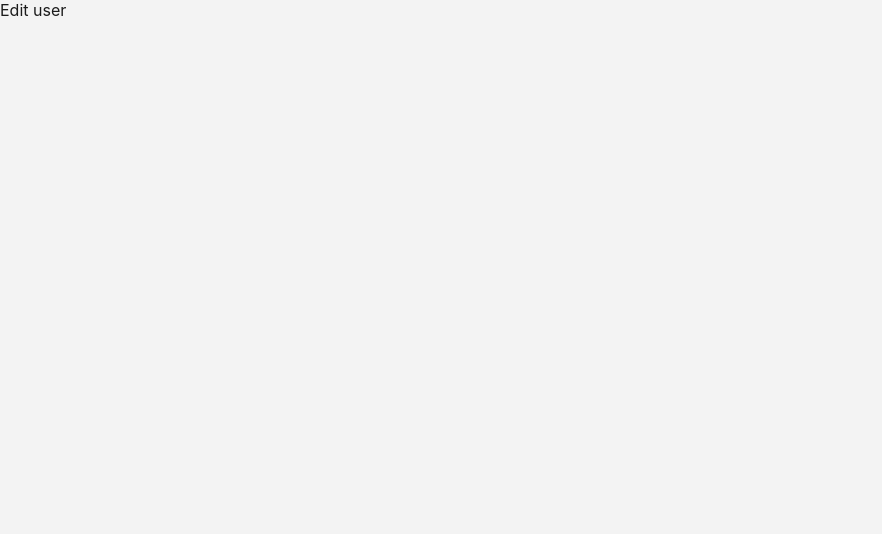
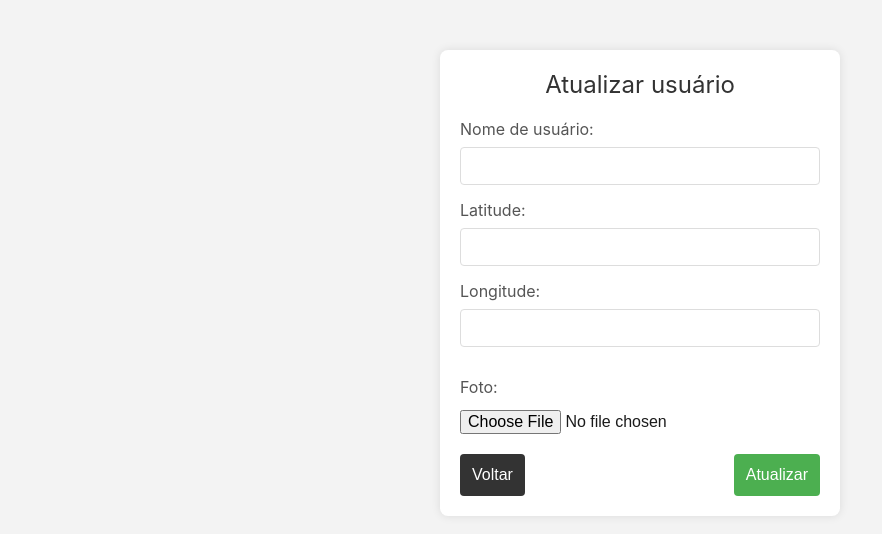
Before and after one commit to reciclae/reciclae-frontend, a React (Create React App) app: page /user/edit in a window 1280 px wide. Shown: the top 534 px of the page, without its empty margins (0-882 px from the left). Built offline with nearby package versions, Linux system fonts and the light colour scheme.

Commit message:
Refatorando tela de updateUser

```diff
--- a/src/Router.tsx
+++ b/src/Router.tsx
@@ -2,10 +2,12 @@ import { BrowserRouter, Routes, Route } from "react-router-dom";
 import {} from "./pages";
 
 import {About} from "./pages/About/index";
-import CreatePoint from "./pages/CreatePoint/index";
 import { EditPoint } from "./pages";
 import { DeleteUser } from "./pages";
 import { DeletePoint } from "./pages";
+
+import CreatePoint from "./pages/CreatePoint/index";
+import UpdateUser from "./pages/EditUser/index";
 
 export function Router() {
   return (
@@ -15,7 +17,7 @@ export function Router() {
         <Route path="/signup" element={<h1>Signup</h1>} />
         <Route path="/login" element={<h1>Login</h1>} />
         <Route path="/user" element={<h1>User</h1>} />
-        <Route path="/user/edit" element={<h1>Edit user</h1>} />
+        <Route path="/user/edit" element={<UpdateUser/>} />
         <Route path="/user/delete" element={<DeleteUser />} />
         <Route path="/map" element={<h1>Map</h1>} />
         <Route path="/point/create" element={<CreatePoint/>} />
--- a/src/pages/CreatePoint/index.tsx
+++ b/src/pages/CreatePoint/index.tsx
@@ -76,10 +76,10 @@ const CreateEcoPoint = () => {
     }
   };
 
-  const handleGoBack = () => {
+  const handleGoBack = (e: React.MouseEvent) => {
+    e.preventDefault();
     // Adicionar a lógica para voltar (por exemplo, usando o react-router-dom)
     console.log('Voltar');
-    alert('Voltar');
   };
 
   return (
--- a/src/pages/EditUser/index.tsx
+++ b/src/pages/EditUser/index.tsx
@@ -1,70 +1,100 @@
-import { useState } from "react";
+import React, { useState } from 'react';
+import axios from 'axios';
+import * as S from './style';
 
-import userPicture from "../../assets/user.png";
+const UpdateUser = () => {
+  const [formData, setFormData] = useState({
+    userName: '',
+    password: '',
+    confirmPassword: '',
+    image: null,
+    user: '6574c7b396631c6b720d7914', // O ID do usuário deve vir aqui.
+  });
 
-import {
-  Button,
-  Container,
-  UserContainer,
-  UserPicture,
-  Text,
-  Form,
-  Input,
-  Link,
-  Title
-} from "./style";
+  // Função para lidar com a mudança do input de arquivo
+  const handleFileChange = (e: React.ChangeEvent<HTMLInputElement>) => {
+    const selectedFile = e.target.files && e.target.files[0];
 
-export function EditUser() {
-  const user = {
-    name: "Teste",
-    email: "test@email.com",
-    password: "password",
-    picture: userPicture
+    setFormData((prevData) => ({
+      ...prevData,
+      image: selectedFile !== undefined ? selectedFile : null,
+    } as typeof prevData));
   };
 
-  const [name, setName] = useState(user.name);
-  const [email, setEmail] = useState(user.email);
-  const [password, setPassword] = useState("");
-  const [oldPassword, setOldPassword] = useState("");
+  const handleChange = (e: React.ChangeEvent<HTMLInputElement>) => {
+    setFormData({
+      ...formData,
+      [e.target.name]: e.target.type === 'checkbox' ? e.target.checked : e.target.value,
+    });
+  };
 
-  const handleSubmit = () => {};
+  const handleSubmit = async (e: React.FormEvent) => {
+    e.preventDefault();
+
+    const formDataWithImage = new FormData();
+    formDataWithImage.append('userName', formData.userName);
+    formDataWithImage.append('password', formData.password);
+    formDataWithImage.append('confirmPassword', formData.confirmPassword);
+    formDataWithImage.append('user', String(formData.user));
+
+    if (formData.image !== null) {
+      formDataWithImage.append('image', formData.image);
+    }
+
+    try {
+      alert("entrou");
+      const response = await axios.put('http://localhost:3001/user/' + String(formData.user), formDataWithImage, {
+        headers: {
+          'Content-Type': 'multipart/form-data',
+          // O token tem que vir abaixo.
+          'Authorization': 'Bearer eyJhbGciOiJIUzI1NiIsInR5cCI6IkpXVCJ9.eyJpZCI6IjY1NzRjN2IzOTY2MzFjNmI3MjBkNzkxNCIsImlhdCI6MTcwMjI2NjEyOCwiZXhwIjoxNzAyMzUyNTI4fQ.tdk5zQ5Mt5r9RaNdswMxFQJbZYXpdyDYcwaNvAG8GJY'
+        },
+      });
+
+      alert(response.data);
+
+      if (response.data) {
+        alert('Usuário atualizado com sucesso!');
+      } else {
+        alert('Falha ao atualizar o usuário. Por favor, tente novamente.');
+      }
+    } catch (error) {
+      console.error('Erro ao fazer a requisição:', error);
+      alert('Erro ao atualizar usuáro. Por favor, tente novamente mais tarde.' + error);
+    }
+  };
+
+  const handleGoBack = (e: React.MouseEvent) => {
+    e.preventDefault();
+    // Adicionar a lógica para voltar (por exemplo, usando o react-router-dom)
+    console.log('Voltar');
+  };
 
   return (
-    <Container>
-      <Title>Editar usuário</Title>
-      <UserContainer>
-        <UserPicture src={user.picture} alt="Imagem do usuário" title="Imagem do usuário" />
-        <Text>{user.name}</Text>
-        <Text>{user.email}</Text>
-      </UserContainer>
-      <Form>
-        <Input
-          onChange={e => setName(e.target.value)}
-          value={name}
-          type="text"
-          placeholder="Novo nome"
-        />
-        <Input
-          onChange={e => setEmail(e.target.value)}
-          value={email}
-          type="email"
-          placeholder="Novo email"
-        />
-        <Input
-          onChange={e => setPassword(e.target.value)}
-          value={password}
-          type="password"
-          placeholder="Nova senha"
-        />
-        <Input
-          onChange={e => setOldPassword(e.target.value)}
-          value={oldPassword}
-          type="password"
-          placeholder="Confirmar nova senha"
-        />
-        <Button onClick={handleSubmit}>Editar</Button>
-      </Form>
-      <Link to="/user">Voltar</Link>
-    </Container>
-  )
-}
+    <S.UpdateUserWrapper>
+      <S.Form onSubmit={handleSubmit}>
+        <S.Title>Atualizar usuário</S.Title>
+        <S.Label>Nome de usuário:</S.Label>
+        <S.Input type="text" name="userName" value={formData.userName} onChange={handleChange} />
+
+        <S.Label>Latitude:</S.Label>
+        <S.Input type="password" name="password" value={formData.password} onChange={handleChange} />
+
+        <S.Label>Longitude:</S.Label>
+        <S.Input type="password" name="confirmPassword" value={formData.confirmPassword} onChange={handleChange} />
+
+        <S.FileInputWrapper>
+          <S.Label>Foto:</S.Label>
+          <S.FileInput type="file" name="image" accept="image/*" onChange={handleFileChange} />
+        </S.FileInputWrapper>
+
+        <S.ButtonWrapper>
+          <S.BackButton onClick={handleGoBack}>Voltar</S.BackButton>
+          <S.CreateButton type="submit">Atualizar</S.CreateButton>
+        </S.ButtonWrapper>
+      </S.Form>
+    </S.UpdateUserWrapper>
+  );
+};
+
+export default UpdateUser;
--- a/src/pages/EditUser/style.ts
+++ b/src/pages/EditUser/style.ts
@@ -1,52 +1,118 @@
-import styled from "styled-components";
-import { Link as RouterLink } from "react-router-dom";
+import styled from 'styled-components';
 
-export const Container = styled.div`
-  max-width: 680px;
-  margin: 8rem auto;
+export const UpdateUserWrapper = styled.div`
+  display: flex;
+  flex-direction: column;
+  align-items: center;
+  margin-top: 50px;
+`;
+
+export const Form = styled.form`
+  max-width: 400px;
+  width: 100%;
+  padding: 20px;
+  background-color: #fff;
+  border-radius: 8px;
+  box-shadow: 0 0 10px rgba(0, 0, 0, 0.1);
+`;
+
+export const Title = styled.h1`
+  font-size: 24px;
+  margin-bottom: 20px;
+  color: #333;
   text-align: center;
 `;
 
-export const Title = styled.h1`
-  font-family: 'Kalam', cursive;
-  font-size: 3em;
-`;
-
-export const UserContainer = styled.div`
-  margin: 1rem;
-`;
-
-export const UserPicture = styled.img`
-  width: 8rem;
-  aspect-ratio: 1 / 1;
-`;
-
-export const Text = styled.p`
-  margin: .25rem;
-`;
-
-export const Form = styled.form`
-  display: flex;
-  flex-direction: column;
-  gap: 1rem;
+export const Label = styled.label`
+  display: block;
+  font-size: 16px;
+  color: #555;
+  margin-bottom: 8px;
 `;
 
 export const Input = styled.input`
-  padding: .5em 1em;
-  border-radius: .5em;
-  box-shadow: 0 .25em .25em rgba(0, 0, 0, .1);
+  width: 100%;
+  padding: 10px;
+  font-size: 14px;
+  margin-bottom: 15px;
+  border: 1px solid #ddd;
+  border-radius: 4px;
+  box-sizing: border-box;
+  transition: border-color 0.3s, box-shadow 0.3s;
+
+  &:focus {
+    border-color: #4caf50;
+    box-shadow: 0 0 5px rgba(76, 175, 80, 0.5);
+  }
+`;
+
+export const CheckboxLabel = styled.label`
+  display: flex;
+  align-items: center;
+  font-size: 16px;
+  color: #555;
+  margin-bottom: 15px;
+
+  input {
+    margin-right: 8px;
+  }
 `;
 
 export const Button = styled.button`
-  padding: .5em 1em;
-  border-radius: .5em;
-  margin: 1rem;
-  color: var(--bright);
-  background-color: var(--primary);
+  background-color: #4caf50;
+  color: #fff;
+  padding: 12px;
+  font-size: 16px;
+  border: none;
+  border-radius: 4px;
   cursor: pointer;
+  transition: background-color 0.3s;
+
+  &:hover {
+    background-color: #45a049;
+  }
 `;
 
-export const Link = styled(RouterLink)`
-  font-weight: bold;
-  text-decoration: underline;
+export const ButtonWrapper = styled.div`
+  display: flex;
+  justify-content: space-between;
+  margin-top: 20px;
 `;
+
+export const BackButton = styled.button`
+  background-color: #333;
+  color: #fff;
+  padding: 12px;
+  font-size: 16px;
+  border: none;
+  border-radius: 4px;
+  cursor: pointer;
+  transition: background-color 0.3s;
+
+  &:hover {
+    background-color: #555;
+  }
+`;
+
+export const CreateButton = styled.button`
+  background-color: #4caf50;
+  color: #fff;
+  padding: 12px;
+  font-size: 16px;
+  border: none;
+  border-radius: 4px;
+  cursor: pointer;
+  transition: background-color 0.3s;
+
+  &:hover {
+    background-color: #45a049;
+  }
+`;
+
+export const FileInputWrapper = styled.div`
+  margin-top: 15px;
+`;
+
+export const FileInput = styled.input`
+  margin-top: 5px;
+`;
```
